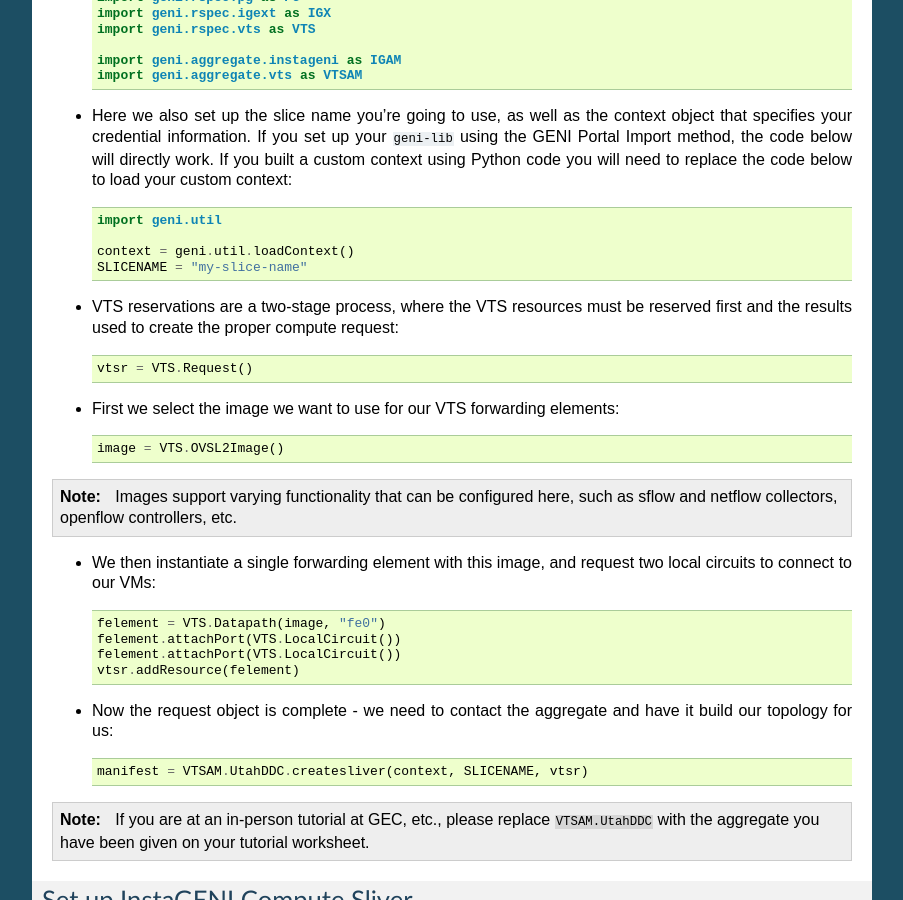
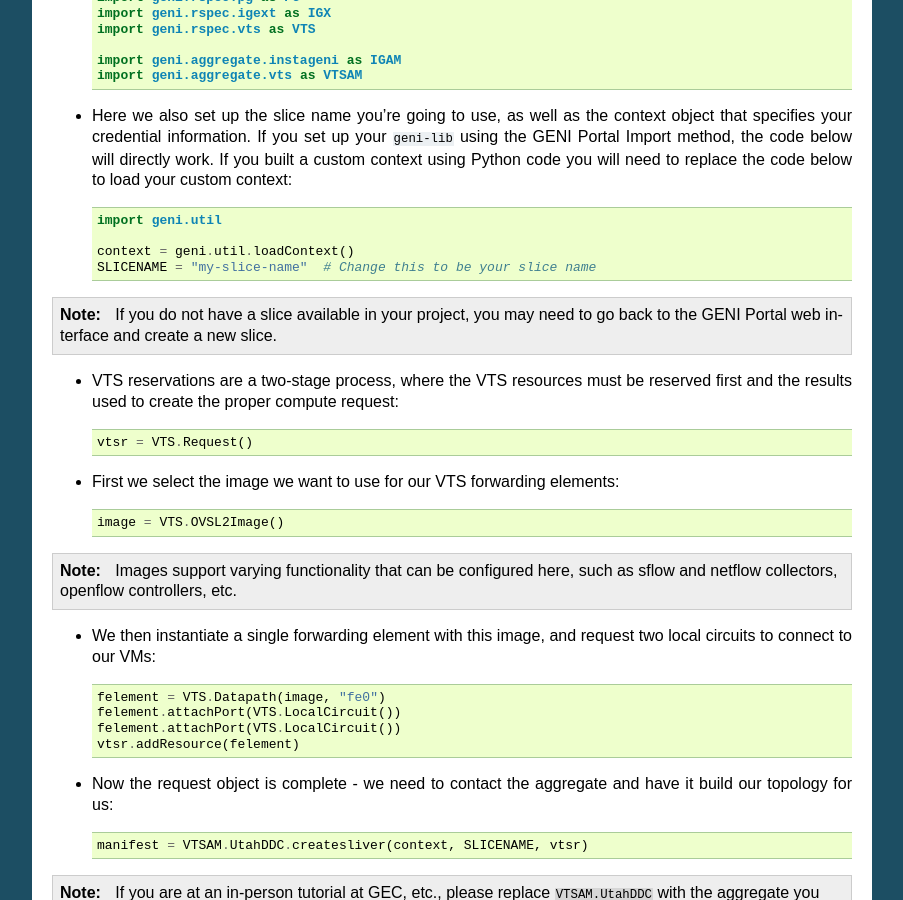
Before and after one commit to kaimast/geni-lib3, a Sphinx documentation site: the page built from docs/source/tutorials/simplevts.rst, in a window 1280 px wide and 900 px high, scrolled down 867 px. Shown: the whole window, without its empty margins (198-1101 px from the left). Built offline with Sphinx 7.4.7, drawn with Linux system fonts in a browser that asks for light colours; pages that are not in the unit, such as notebooks, are missing from menus.

Commit message:
Mention you may need to create a slice

```diff
--- a/docs/source/tutorials/simplevts.rst
+++ b/docs/source/tutorials/simplevts.rst
@@ -53,7 +53,11 @@
    import geni.util
 
    context = geni.util.loadContext()
-   SLICENAME = "my-slice-name"
+   SLICENAME = "my-slice-name"  # Change this to be your slice name
+
+.. note::
+  If you do not have a slice available in your project, you may need to go back
+  to the GENI Portal web interface and create a new slice.
 
 * VTS reservations are a two-stage process, where the VTS resources must be
   reserved first and the results used to create the proper compute request::
```
